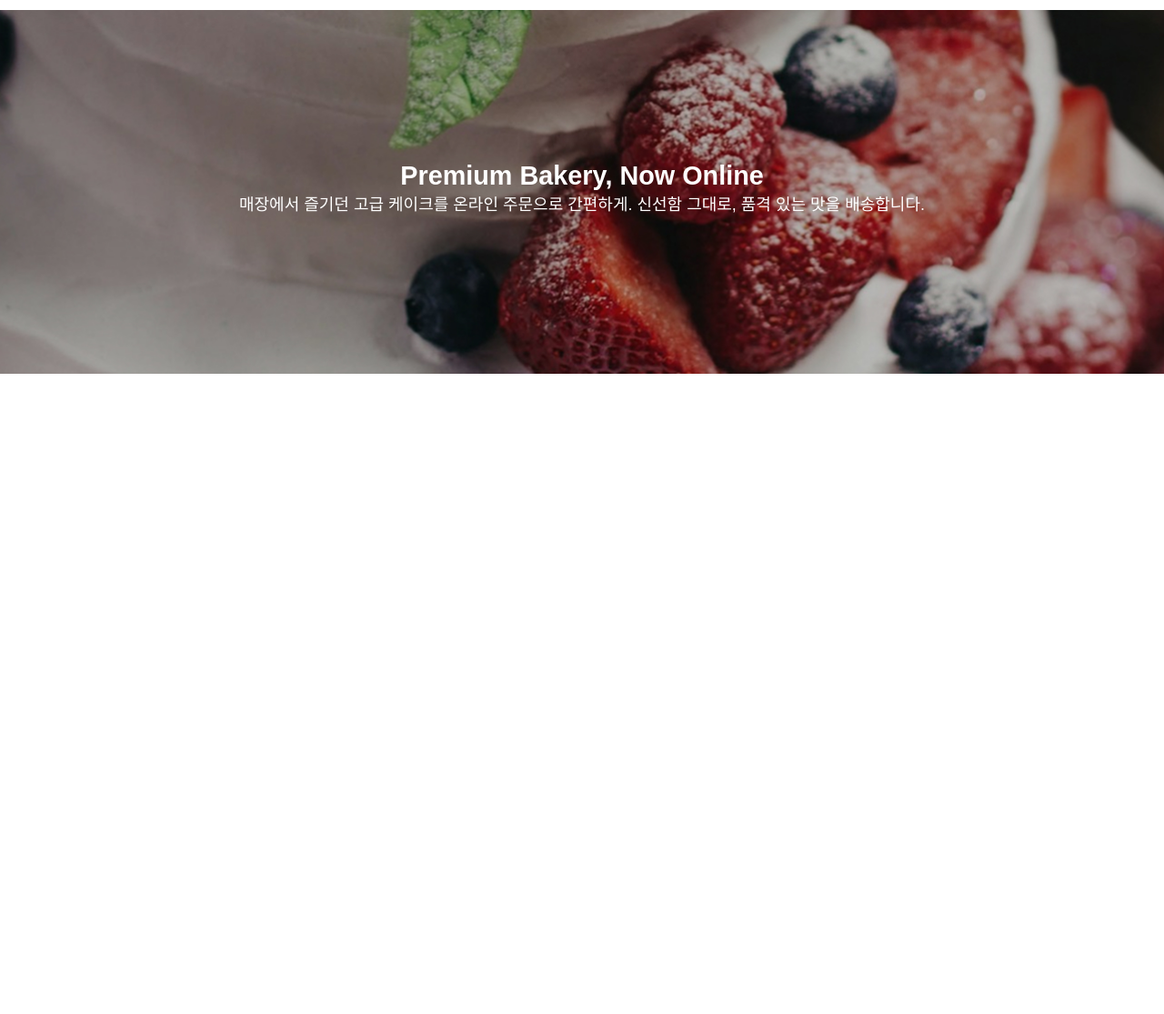
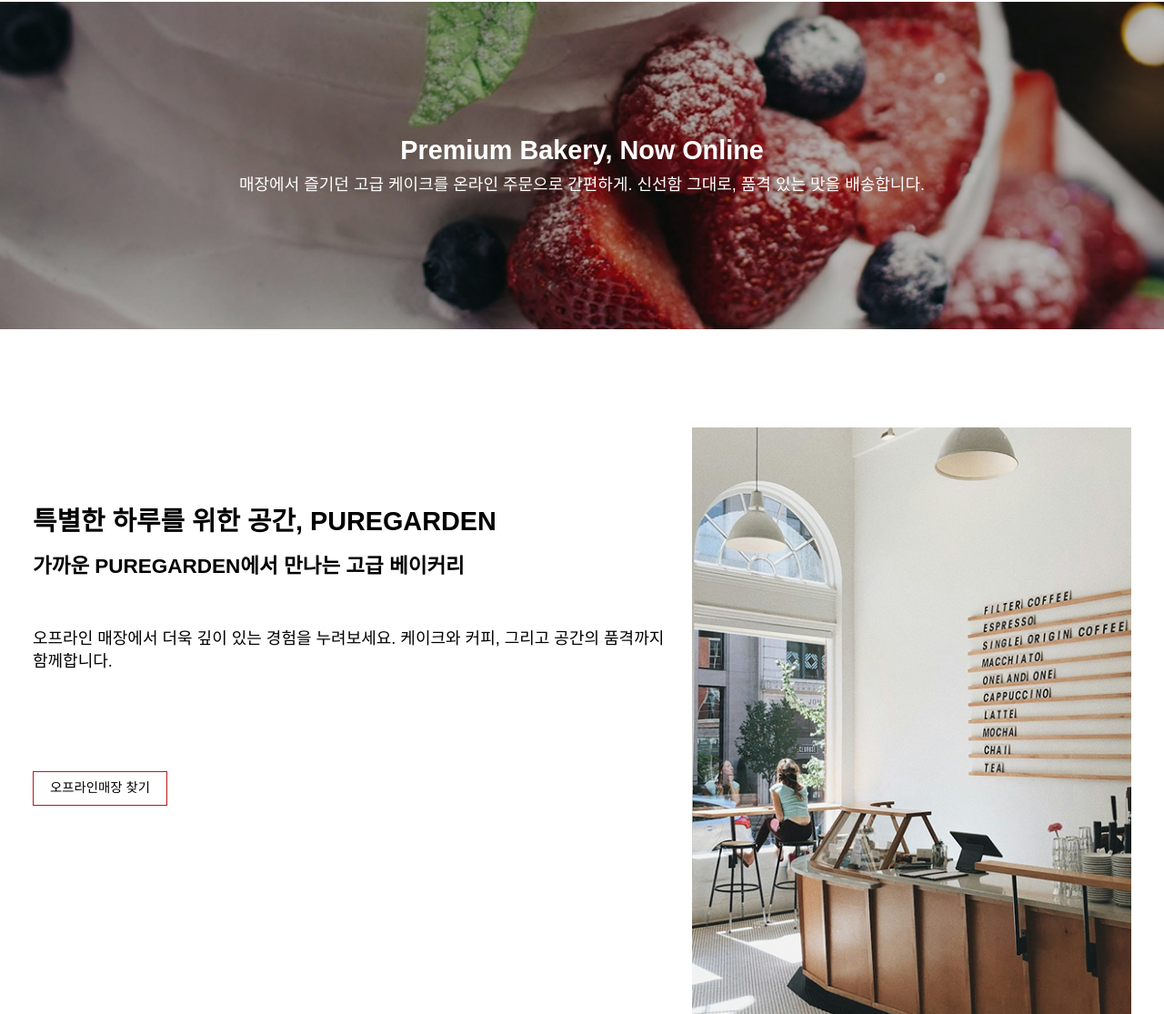
Before and after one commit to true4alse/puregarden, a plain HTML site: page index.html in a window 1280 px wide. Shown: the part 1450-2565 px from the top of the page at 91% size. Before the commit the page ends 1861 px from the top, so only its background shows below. Drawn offline with nearby package versions, Linux system fonts and the light colour scheme; a web font is replaced by a local one.

Commit message:
dfgdfgdfg

```diff
--- /dev/null
+++ b/css/component.css
@@ -0,0 +1,14 @@
+.btn-1{
+    border:1px solid var(--bloody-red-main-700);
+    display: inline-block;
+    padding:0.5rem 1rem;
+    background-color: #fff;
+    font-size:0.8rem;
+}
+.btn-1:hover{
+    background-color: var(--bloody-red-main-700);
+    color:#fff;
+}
+.btn-1:active{
+    color:var(--point-color);
+}
--- a/css/style-mobile-768.css
+++ b/css/style-mobile-768.css
@@ -13,4 +13,22 @@
   header.fold~main{
       margin-top:74px;
   }
+  .banner-cake{
+        height:582px;
+  }
+  .off-store{
+    flex-direction: column;
+    gap:var(--space-2x-large);
+  }
+  .off-store figure{
+      width:auto;
+      flex-shrink: 0;
+      aspect-ratio: 365/218;
+  }
+  .off-store section{
+    text-align: center;
+  }
+  .off-store h1{
+    padding-top: 0;
+  }
 }
--- a/css/style-pc.css
+++ b/css/style-pc.css
@@ -1,3 +1,9 @@
+@media (min-width:1920px){
+  body{
+    max-width: 1920px;
+    margin:0 auto;
+  }
+}
 .hero-banner-slider{
   width: 100%;
 }
@@ -75,7 +81,28 @@ header.fold~main{
   align-items: center;
   color:#fff;
   text-align: center;
+  margin-bottom: var(--space-3x-large);
 }
 .banner-cake h1{
   margin-bottom: 0.5rem;
 }
+.off-store{
+  display: flex;
+  gap:var(--space-normal);
+  justify-content: space-between;
+}
+.off-store h1{
+  padding-top: 4.8rem;
+  margin-bottom: var(--space-normal);
+}
+.off-store h3{
+  margin-bottom: var(--space-2x-large);
+}
+.off-store p{
+  margin-bottom: var(--space-3x-large);
+}
+.off-store figure{
+  width:832px;
+  flex-shrink: 0;
+  line-height: 0;
+}
--- a/css/style-tab-1440.css
+++ b/css/style-tab-1440.css
@@ -5,5 +5,19 @@
     header.fold~main{
         margin-top:94px;
     }
+    .banner-cake{
+        height:360px;
+    }
+    .off-store figure{
+        width:40%;
+        flex-shrink: 0;
+        aspect-ratio: 386/515;
+    }
+    .off-store figure img{
+        width:100%;
+        height:100%;
+        object-fit: cover;
+    }
+
 
 }
--- a/css/system.css
+++ b/css/system.css
@@ -22,8 +22,8 @@
     --font-normal:400;
 
     /* line-height */
-    --base-line-height:120%;
-    --text-line-height:140%;
+    --base-line-height:1.2;
+    --text-line-height:1.4;
 
     /* spacing */
     --space-normal:1rem;
--- a/index.html
+++ b/index.html
@@ -29,6 +29,7 @@
     <link rel="stylesheet" href="./css/font.css">
     <link rel="stylesheet" href="./css/reset.css">
     <link rel="stylesheet" href="./css/system.css">
+    <link rel="stylesheet" href="./css/component.css">
     <link rel="stylesheet" href="./css/header.css">
     <link rel="stylesheet" href="./css/style-pc.css">
     <link rel="stylesheet" href="./css/style-tab-1440.css">
@@ -251,7 +252,7 @@
 
             });
         </script>
-        <div class="common-frame signature">r
+        <div class="common-frame signature">
             <h1>Signature Selection</h1>
             <p>PUREGARDEN이 자부하는 대표 메뉴. 깊은 풍미와 우아한 디테일로 완성된 시그니처 컬렉션을 경험하세요.</p>
             <div class="swiper signature-slider">
@@ -316,10 +317,22 @@
             </script>
         </div>
         <div class="banner-cake">
-            <div>
+            <div class="common-frame">
                 <h1>Premium Bakery, Now Online</h1>
                 <p>매장에서 즐기던 고급 케이크를 온라인 주문으로 간편하게. 신선함 그대로, 품격 있는 맛을 배송합니다.</p>
             </div>
+        </div>
+        <div class="common-frame off-store">
+            <section>
+                <h1>특별한 하루를 위한 공간, PUREGARDEN</h1>
+                <h3>가까운 PUREGARDEN에서 만나는 고급 베이커리</h3>
+                <p>오프라인 매장에서 더욱 깊이 있는 경험을 누려보세요.
+                케이크와 커피, 그리고 공간의 품격까지 함께합니다.</p>
+                <a href="#" class="btn-1">오프라인매장 찾기</a>
+            </section>
+            <figure>
+                <img src="./img/offstore.jpg" alt="퓨어가든 매장 홀 사진">
+            </figure>
         </div>
     </main>
 
```
Also changed, not shown: img/offstore.jpg (added).
